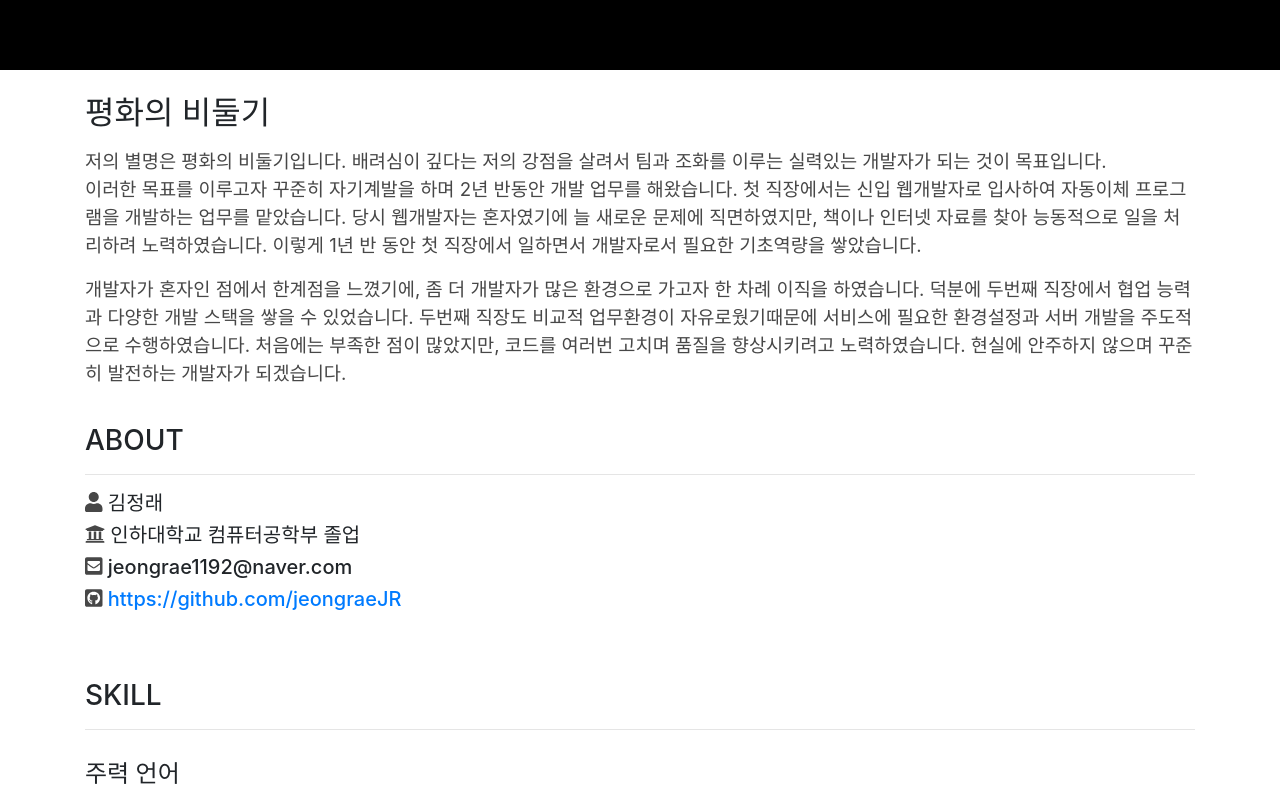
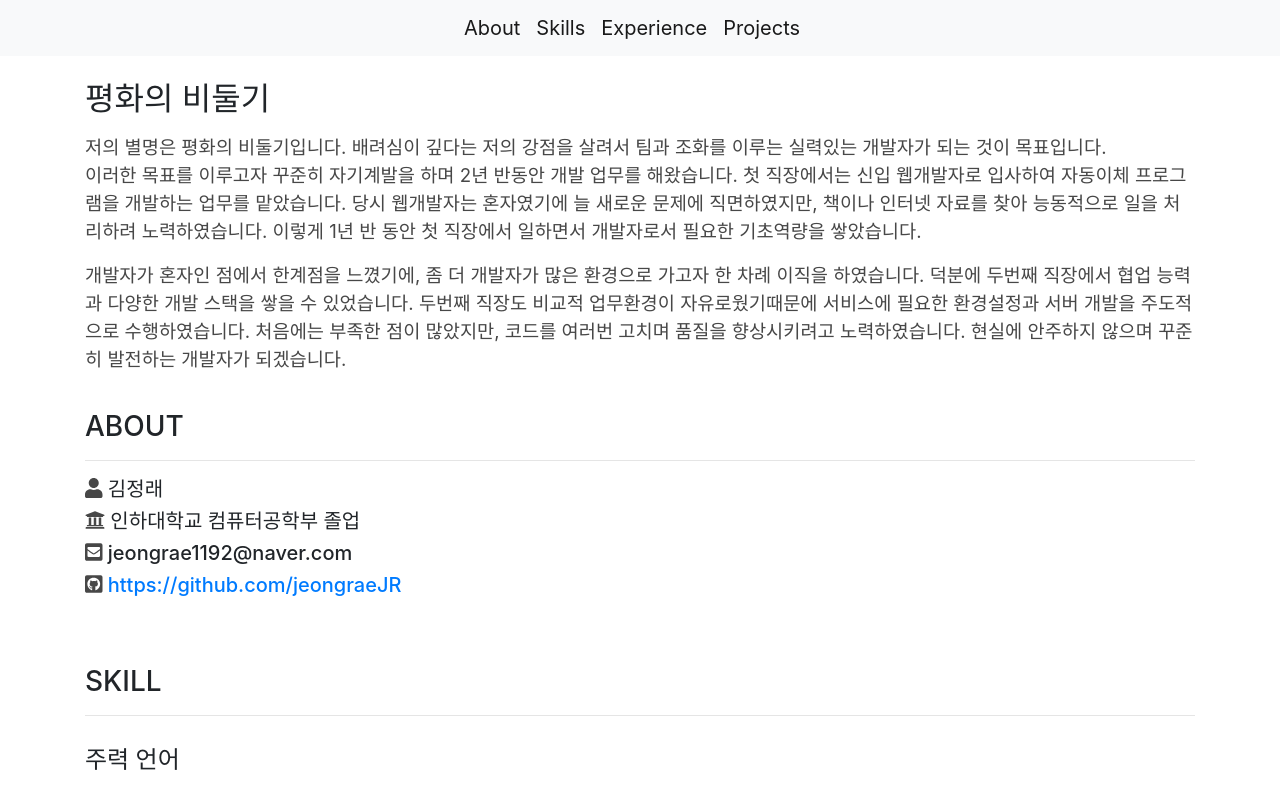
Before and after one commit to jeongraeJR/portfolio-react, a React (Create React App) app: page / in a window 1280 px wide. Shown: the top 786 px of the page. Built offline with nearby package versions, Linux system fonts and the light colour scheme.

Commit message:
change header to nav

```diff
--- a/package.json
+++ b/package.json
@@ -19,6 +19,7 @@
     "react-addons-transition-group": "^15.6.2",
     "react-dom": "^16.13.1",
     "react-scripts": "3.4.1",
+    "react-scroll": "^1.7.16",
     "reactstrap": "^8.4.1",
     "styled-components": "^5.1.0"
   },
--- a/src/components/Header.js
+++ b/src/components/Header.js
@@ -1,9 +1,34 @@
-import React from 'react';
+import React, {useState} from 'react';
+import {
+    Collapse,
+    Navbar,
+    NavbarToggler,
+    Nav,
+    NavbarBrand
+  } from 'reactstrap';
 import styled from 'styled-components';
-const HeaderContainer = styled.div`
+/* const HeaderContainer = styled.div`
     background-color: #000;
     height: 70px;
-`;
+`; */
 export default function Header() {
-    return <HeaderContainer></HeaderContainer>;
+    //return <HeaderContainer></HeaderContainer>;
+    const [isOpen, setIsOpen] = useState(false);
+    const toggle = () => setIsOpen(!isOpen);
+
+    return (
+        <div>
+          <Navbar color="light" light expand="md">
+            <NavbarToggler onClick={toggle} />
+            <Collapse isOpen={isOpen} navbar>
+              <Nav className="mx-auto" navbar>
+                <NavbarBrand href="/">About</NavbarBrand>
+                <NavbarBrand href="/">Skills</NavbarBrand>
+                <NavbarBrand href="/">Experience</NavbarBrand>
+                <NavbarBrand href="/">Projects</NavbarBrand>
+              </Nav>
+            </Collapse>
+          </Navbar>
+        </div>
+      );
 }
```
Also changed, not shown: 1 other file (tests, documents, lock files or other folders).
